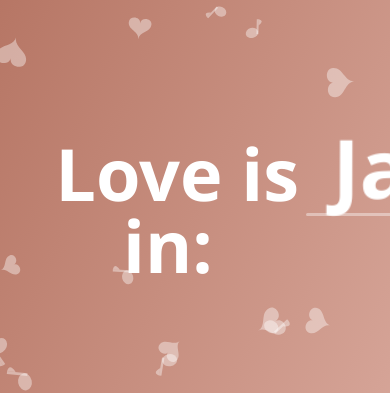
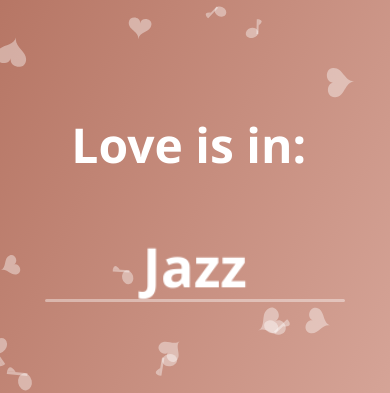
Before and after one commit to MasonAsemi/Harmony-Website, a React (Vite) app in the folder frontend/: page / in a window 390 px wide. Shown: the part 253-646 px from the top of the page. Built offline with nearby package versions, Linux system fonts and the light colour scheme; no server answers; the HTML template or start-up script is replaced by a standard one; a web font is replaced by a local one.

Commit message:
Responsive UI for home page

```diff
--- a/frontend/src/pages/Home.jsx
+++ b/frontend/src/pages/Home.jsx
@@ -186,7 +186,7 @@ const SwipeDemo = () => {
   }, []);
 
   return (
-    <div className="w-full h-full flex items-center justify-center px-4 py-2">
+    <div className="w-full h-full overflow-hidden flex items-center justify-center px-4 py-2">
       <div className="relative w-full max-w-lg h-[700px]">
         <motion.div
           className="absolute w-full h-full"
@@ -304,7 +304,7 @@ const Home = () => {
         <div className="relative h-full flex items-center justify-center px-12 max-w-7xl mx-auto">
           {/* Bottom Left Text - Hinge Style with Rotating Genres */}
           <div className="text-center text-white w-full">
-            <div className="inline-flex items-baseline justify-center text-7xl font-bold">
+            <div className="flex flex-col text-5xl items-center gap-20 md:inline-flex md:flex-row md:gap-0 md:items-baseline justify-center md:text-7xl font-bold">
               <span>Love is in:&nbsp;</span>
               <GenreRotator />
             </div>
@@ -315,7 +315,7 @@ const Home = () => {
       {/* About Section */}
       <section className="bg-white">
         <div className="w-full">
-          <div className="grid grid-cols-2 gap-0">
+          <div className="grid grid-cols-1 md:grid-cols-2 gap-0">
             {/* Left Side - Content with Match Cards */}
             <div className="flex flex-col items-center justify-center px-16 py-24">
               <div className="max-w-xl space-y-12">
```
